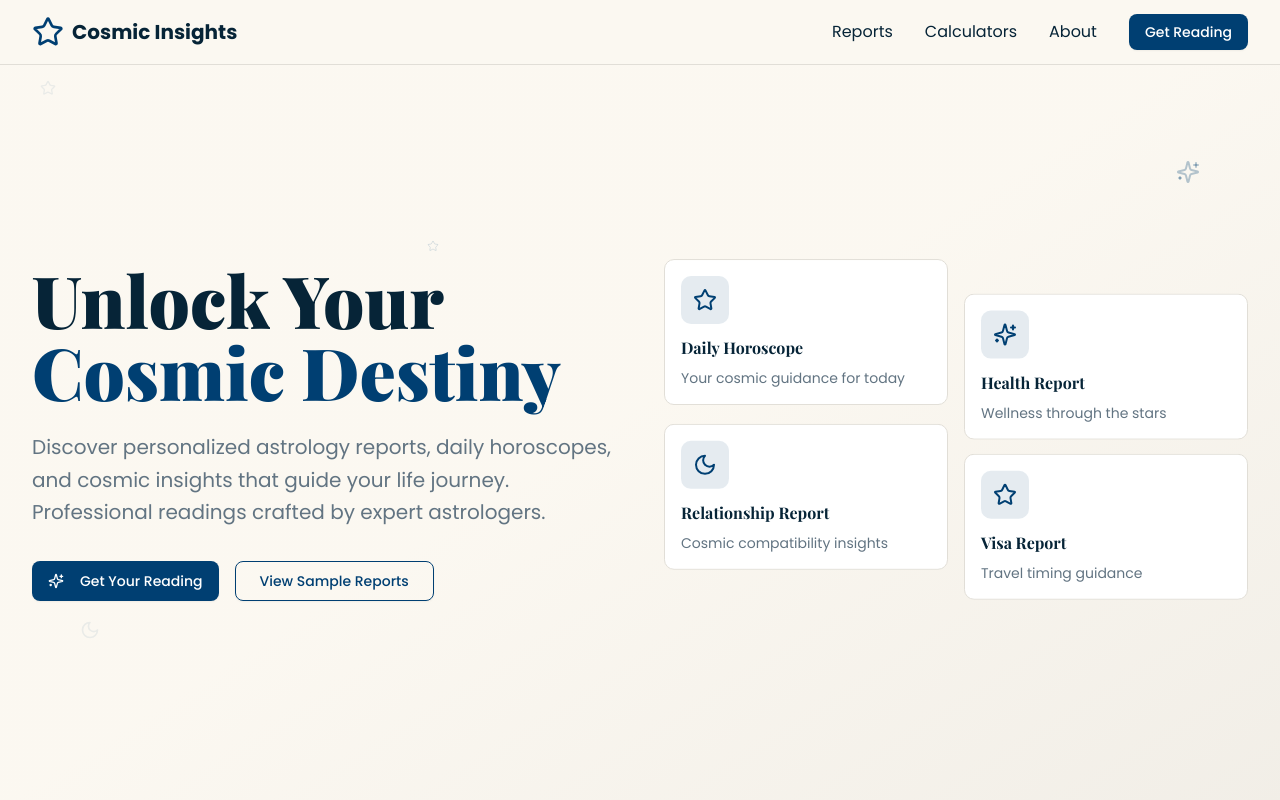
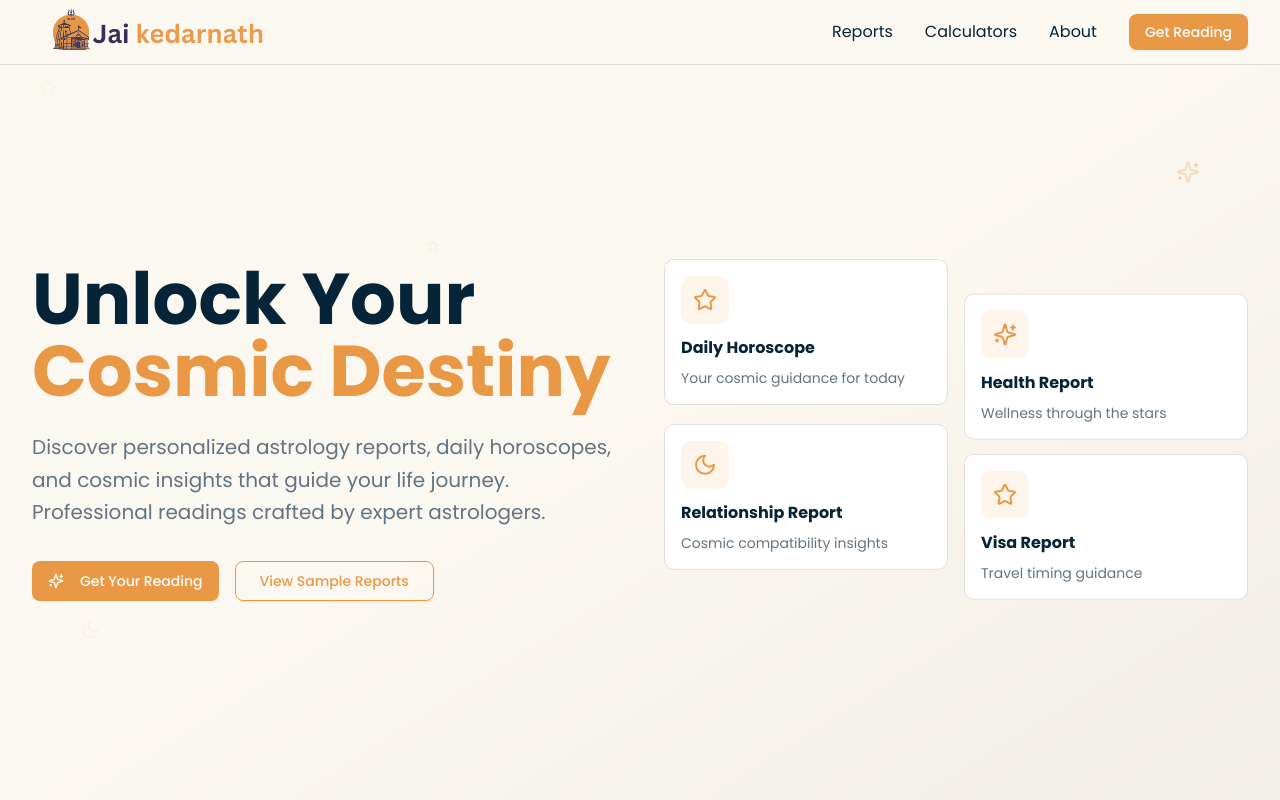
Before and after one commit to startupcoaching123/astrology-website, a Next.js app: page / in a window 1280 px wide. Shown: the top 800 px of the page. Built offline with nearby package versions, Linux system fonts and the light colour scheme.

Commit message:
color change

```diff
--- a/app/ClientLayout.tsx
+++ b/app/ClientLayout.tsx
@@ -2,26 +2,13 @@
 
 import type React from "react"
 import { GeistMono } from "geist/font/mono"
-import { Playfair_Display, Lato } from "next/font/google"
 import { Analytics } from "@vercel/analytics/next"
+import { Suspense } from "react"
 import { useSearchParams } from "next/navigation"
-import { Suspense } from "react"
-
-const playfair = Playfair_Display({
-  subsets: ["latin"],
-  variable: "--font-playfair",
-  weight: ["400", "500", "600", "700", "900"],
-})
-
-const lato = Lato({
-  subsets: ["latin"],
-  variable: "--font-lato",
-  weight: ["300", "400", "700", "900"],
-})
 
 function SearchParamsWrapper({ children }: { children: React.ReactNode }) {
   const searchParams = useSearchParams()
-  // you can read or pass down searchParams here if needed
+  // You can use searchParams if needed
   return <>{children}</>
 }
 
@@ -33,7 +20,7 @@ export default function ClientLayout({
   return (
     <html lang="en">
       <body
-        className={`font-sans ${lato.variable} ${playfair.variable} ${GeistMono.variable}`}
+        className={`font-sans var(--font-poppins) ${GeistMono.variable}`}
       >
         <Suspense fallback={<div>Loading...</div>}>
           <SearchParamsWrapper>{children}</SearchParamsWrapper>
--- a/app/globals.css
+++ b/app/globals.css
@@ -8,77 +8,104 @@ body{
   font-family: poppins !important;
 }
 
+
 :root {
-  /* Updated to spiritual color palette with saffron orange, deep blue, and gold accents */
-  --background: oklch(0.98 0.01 85); /* Light cream background for purity */
+  /* Spiritual palette with saffron orange, deep blue, and gold accents */
+  --background: oklch(0.98 0.01 85); /* Light cream background */
   --foreground: oklch(0.25 0.05 240); /* Deep blue-gray text */
-  --card: oklch(1 0 0); /* Pure white card background */
-  --card-foreground: oklch(0.25 0.05 240); /* Deep blue-gray card text */
-  --popover: oklch(1 0 0);
+  --card: #ffffff;
+  --card-foreground: oklch(0.25 0.05 240);
+
+  --popover: #ffffff;
   --popover-foreground: oklch(0.25 0.05 240);
-  --primary: oklch(0.65 0.15 45); /* Saffron/Marigold Orange for primary actions */
-  --primary-foreground: oklch(1 0 0); /* White text on primary */
-  --secondary: oklch(0.35 0.12 240); /* Deep Blue/Indigo for secondary */
-  --secondary-foreground: oklch(1 0 0); /* White text on secondary */
+
+  --primary: #e99846; /* Buttons / Primary actions */
+  --primary-foreground: #ffffff;
+
+  --secondary: #e99846; /* Deep Blue */
+  --secondary-foreground: #ffffff;
+
   --muted: oklch(0.95 0.01 85);
-  --muted-foreground: oklch(0.55 0.03 240); /* Medium blue-gray for muted text */
-  --accent: oklch(0.75 0.08 65); /* Gold accent for divinity and quality */
-  --accent-foreground: oklch(0.25 0.05 240); /* Dark text on gold */
+  --muted-foreground: oklch(0.55 0.03 240);
+
+  --accent: oklch(0.75 0.08 65); /* Gold */
+  --accent-foreground: oklch(0.25 0.05 240);
+
   --destructive: oklch(0.577 0.245 27.325);
-  --destructive-foreground: oklch(1 0 0);
+  --destructive-foreground: #ffffff;
+
   --border: oklch(0.9 0.01 85);
   --input: oklch(0.98 0.01 85);
-  --ring: oklch(0.65 0.15 45 / 0.5); /* Saffron focus ring */
-  --chart-1: oklch(0.65 0.15 45); /* Saffron */
-  --chart-2: oklch(0.35 0.12 240); /* Deep Blue */
-  --chart-3: oklch(0.75 0.08 65); /* Gold */
-  --chart-4: oklch(0.55 0.1 280); /* Purple accent */
-  --chart-5: oklch(0.45 0.08 200); /* Teal accent */
+  --ring: #e99846;
+
+  --chart-1: #e99846;
+  --chart-2: oklch(0.35 0.12 240);
+  --chart-3: oklch(0.75 0.08 65);
+  --chart-4: oklch(0.55 0.1 280);
+  --chart-5: oklch(0.45 0.08 200);
+
   --radius: 0.625rem;
+
+  /* Sidebar */
   --sidebar: oklch(0.35 0.12 240);
-  --sidebar-foreground: oklch(1 0 0);
-  --sidebar-primary: oklch(0.65 0.15 45);
-  --sidebar-primary-foreground: oklch(1 0 0);
+  --sidebar-foreground: #ffffff;
+  --sidebar-primary: #e99846;
+  --sidebar-primary-foreground: #ffffff;
   --sidebar-accent: oklch(0.75 0.08 65);
   --sidebar-accent-foreground: oklch(0.25 0.05 240);
   --sidebar-border: oklch(0.9 0.01 85);
-  --sidebar-ring: oklch(0.65 0.15 45 / 0.5);
+  --sidebar-ring: #e99846;
+
+  /* New variable for headings */
+  --heading: #e99846;
 }
 
 .dark {
   --background: oklch(0.12 0.02 240);
-  --foreground: oklch(0.95 0.01 85);
+  --foreground: #f9f9f9;
   --card: oklch(0.18 0.02 240);
-  --card-foreground: oklch(0.95 0.01 85);
+  --card-foreground: #f9f9f9;
+
   --popover: oklch(0.12 0.02 240);
-  --popover-foreground: oklch(0.95 0.01 85);
-  --primary: oklch(0.65 0.15 45);
-  --primary-foreground: oklch(1 0 0);
+  --popover-foreground: #f9f9f9;
+
+  --primary: #e99846;
+  --primary-foreground: #ffffff;
+
   --secondary: oklch(0.45 0.12 240);
-  --secondary-foreground: oklch(1 0 0);
+  --secondary-foreground: #ffffff;
+
   --muted: oklch(0.25 0.02 240);
   --muted-foreground: oklch(0.65 0.02 240);
+
   --accent: oklch(0.75 0.08 65);
   --accent-foreground: oklch(0.12 0.02 240);
+
   --destructive: oklch(0.396 0.141 25.723);
   --destructive-foreground: oklch(0.637 0.237 25.331);
+
   --border: oklch(0.25 0.02 240);
   --input: oklch(0.25 0.02 240);
-  --ring: oklch(0.65 0.15 45 / 0.5);
-  --chart-1: oklch(0.65 0.15 45);
+  --ring: #e99846;
+
+  --chart-1: #e99846;
   --chart-2: oklch(0.45 0.12 240);
   --chart-3: oklch(0.75 0.08 65);
   --chart-4: oklch(0.55 0.1 280);
   --chart-5: oklch(0.45 0.08 200);
+
   --sidebar: oklch(0.18 0.02 240);
-  --sidebar-foreground: oklch(0.95 0.01 85);
-  --sidebar-primary: oklch(0.65 0.15 45);
-  --sidebar-primary-foreground: oklch(1 0 0);
+  --sidebar-foreground: #f9f9f9;
+  --sidebar-primary: #e99846;
+  --sidebar-primary-foreground: #ffffff;
   --sidebar-accent: oklch(0.25 0.02 240);
-  --sidebar-accent-foreground: oklch(0.95 0.01 85);
+  --sidebar-accent-foreground: #f9f9f9;
   --sidebar-border: oklch(0.25 0.02 240);
-  --sidebar-ring: oklch(0.45 0.02 240);
+  --sidebar-ring: #e99846;
+
+  --heading: #e99846;
 }
+
 
 @theme inline {
   /* Updated font variables to use Playfair Display for headings and Lato for body */
--- a/components/navigation.tsx
+++ b/components/navigation.tsx
@@ -3,6 +3,7 @@
 import { useState } from "react"
 import { Button } from "@/components/ui/button"
 import { Menu, X, Star } from "lucide-react"
+import Image from "next/image"
 
 export function Navigation() {
   const [isOpen, setIsOpen] = useState(false)
@@ -11,9 +12,14 @@ export function Navigation() {
     <nav className="fixed top-0 w-full bg-background/95 backdrop-blur-sm border-b border-border z-50">
       <div className="max-w-7xl mx-auto px-4 sm:px-6 lg:px-8">
         <div className="flex justify-between items-center h-16">
-          <div className="flex items-center space-x-2">
-            <Star className="h-8 w-8 text-secondary" />
-            <span className="font-montserrat font-black text-xl text-foreground">Cosmic Insights</span>
+          <div className="flex items-center">
+            <Image
+              src="/astrologo.png"   // path inside /public
+              alt="Cosmic Insights Logo"
+              width={250}        // adjust as needed
+              height={250}
+              priority          // ensures it loads fast (good for navbars)
+            />
           </div>
 
           <div className="hidden md:flex items-center space-x-8">
--- a/styles/globals.css
+++ b/styles/globals.css
@@ -1,14 +1,18 @@
-
 @import url('https://fonts.googleapis.com/css2?family=Poppins:wght@400;500;600;700&display=swap');
 @import "tailwindcss";
 @import 'tw-animate-css';
 
 @custom-variant dark (&:is(.dark *));
 
-body{
-  font-family: poppins !important;
+:root {
+  --font-poppins: 'Poppins', sans-serif;
 }
 
+body {
+  font-family: var(--font-poppins) !important;
+}
+
+/* ==== COLORS ==== */
 :root {
   --background: oklch(1 0 0);
   --foreground: oklch(0.145 0 0);
@@ -80,9 +84,10 @@ body{
   --sidebar-ring: oklch(0.439 0 0);
 }
 
+/* ==== FONT + THEME BINDING ==== */
 @theme inline {
-  --font-sans: var(--font-geist-sans);
-  --font-mono: var(--font-geist-mono);
+  --font-sans: var(--font-poppins); /* ✅ default everywhere */
+
   --color-background: var(--background);
   --color-foreground: var(--foreground);
   --color-card: var(--card);
@@ -121,11 +126,15 @@ body{
   --color-sidebar-ring: var(--sidebar-ring);
 }
 
+/* ==== BASE LAYER ==== */
 @layer base {
   * {
     @apply border-border outline-ring/50;
   }
   body {
-    @apply bg-background text-foreground;
+    @apply bg-background text-foreground font-sans; /* ✅ Poppins now */
+  }
+  h1, h2, h3, h4, h5, h6 {
+    @apply font-sans font-bold; /* ✅ headings also Poppins */
   }
 }
```
Also changed, not shown: public/astrologo.png (added).
